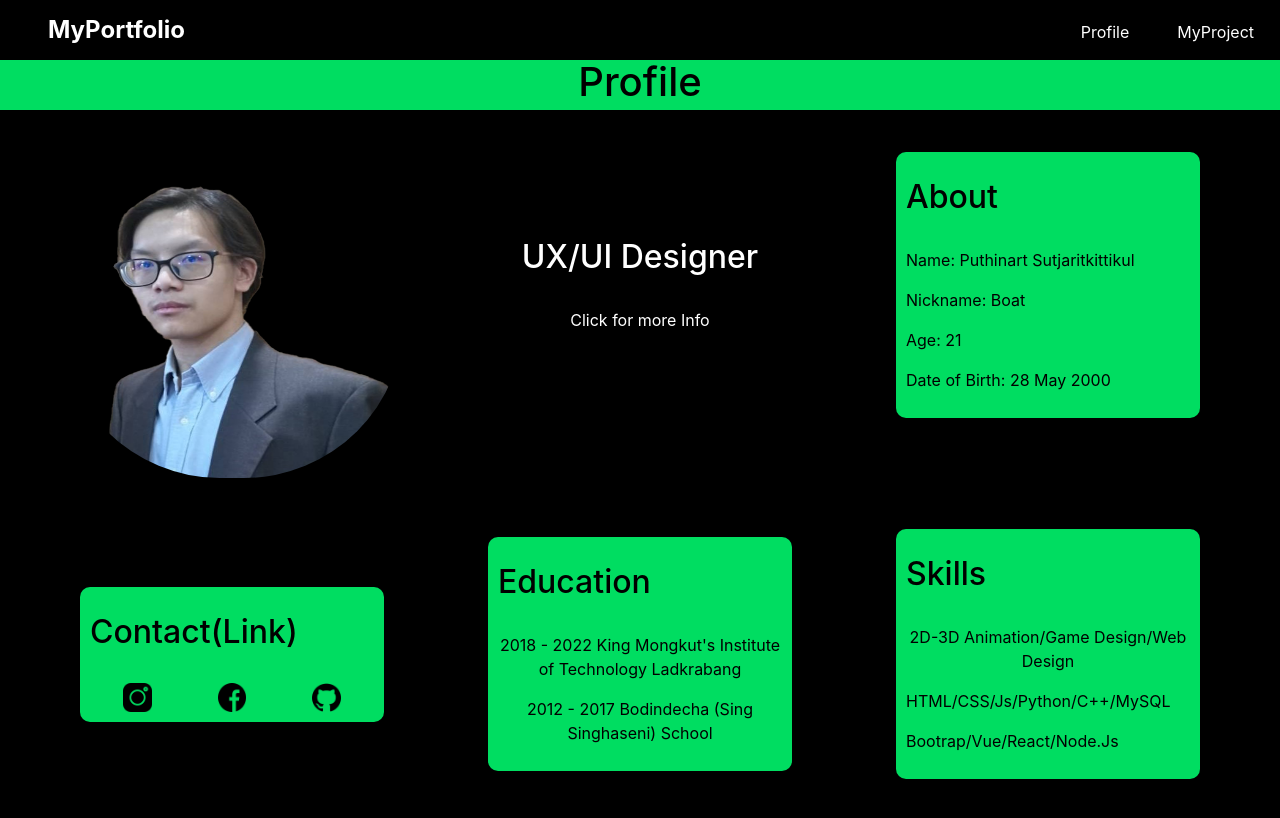
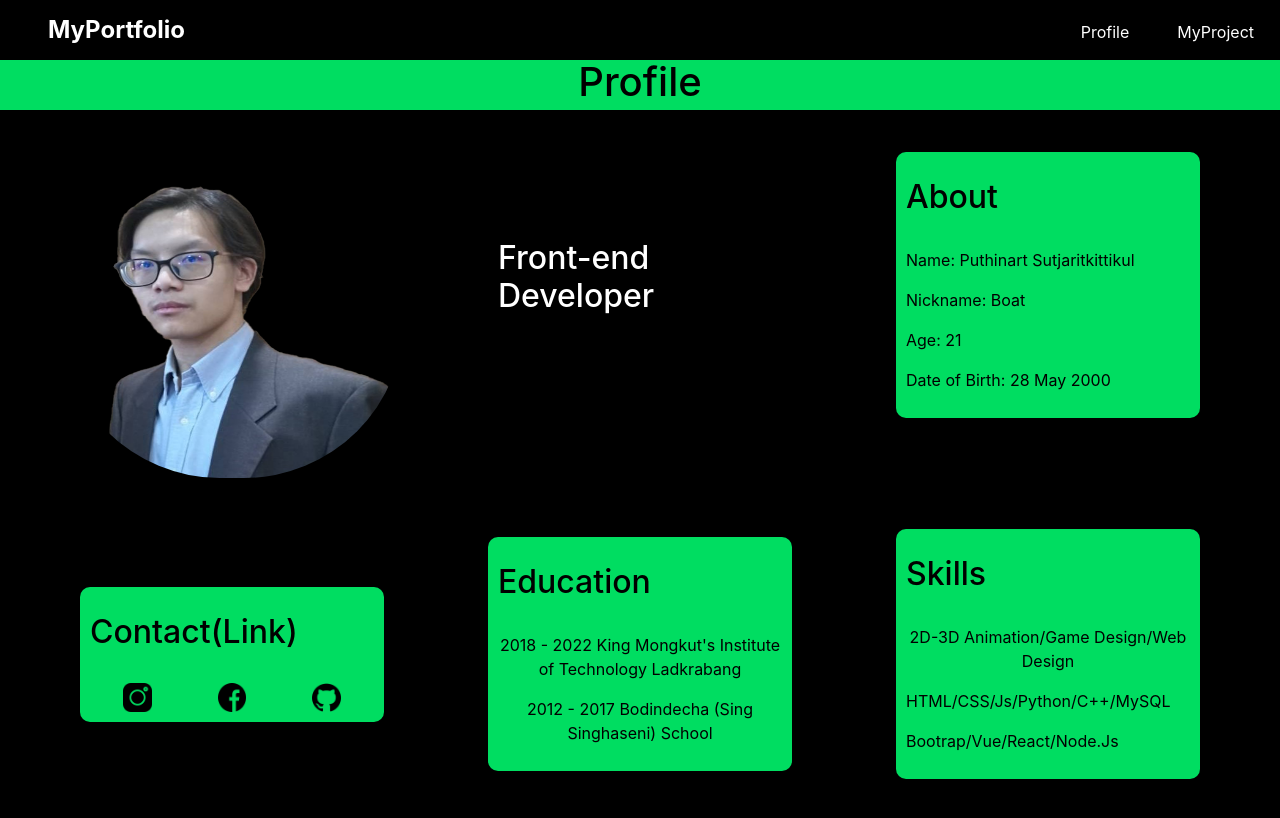
Before and after one commit to Puthinart-S/portfolio_project, a React (Create React App) app: page / in a window 1280 px wide. Shown: the top 818 px of the page. Built offline with nearby package versions, Linux system fonts and the light colour scheme.

Commit message:
change job name

```diff
--- a/src/Components/my_profile/MyProfile.js
+++ b/src/Components/my_profile/MyProfile.js
@@ -1,23 +1,15 @@
-import React, { useState } from 'react';
+import React from 'react';
 import BoatImg from './imgref/boatimg.png';
 import Icons from './imgref/instagram.png';
 import Icons2 from './imgref/facebook.png';
 import Icons3 from './imgref/github.png';
 import { ProContainer, ProImg, ProWrapper, ProContent, ProContent2, ProP, ProH1,
-     ProH2, WrapHead, ProIcons, ProIcons2, ProIcons3, IconWrapper, LinkImg, ProH22, ProP2 } from './ProfileElements';
-import { Modal } from './aboutjob/InfoJob';
+     ProH2, WrapHead, ProIcons, ProIcons2, ProIcons3, IconWrapper, LinkImg, ProH22 } from './ProfileElements';
 
 
      const MyProfile = () => {
-    const [showModal, setShowModal] = useState(false);
-
-    const openModal = () => {
-        setShowModal(prev => !prev)
-    };
-
     return (
         <React.Fragment>
-            <Modal showModal={showModal} setShowModal={setShowModal}/>
             <ProContainer>
                 <WrapHead>
                 <ProH1>Profile</ProH1>
@@ -25,8 +17,7 @@ import { Modal } from './aboutjob/InfoJob';
                 <ProWrapper>
                         <ProImg src={BoatImg} alt='proj1'/>
                     <ProContent2>
-                        <ProH22 onClick={openModal}>UX/UI Designer</ProH22>
-                        <ProP2>Click for more Info</ProP2>
+                        <ProH22>Front-end Developer</ProH22>
                     </ProContent2>
                     <ProContent>
                         <ProH2>About</ProH2>
```
